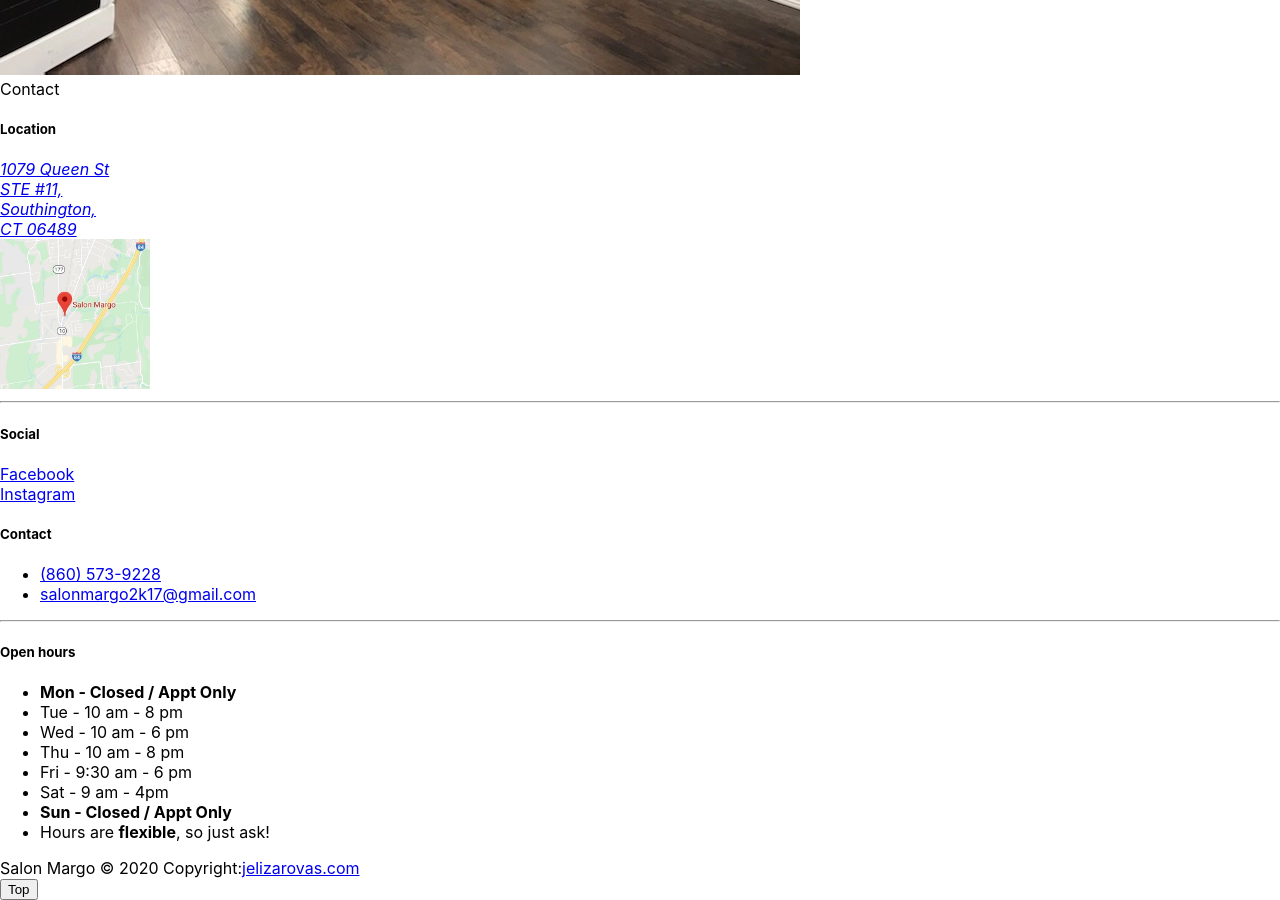
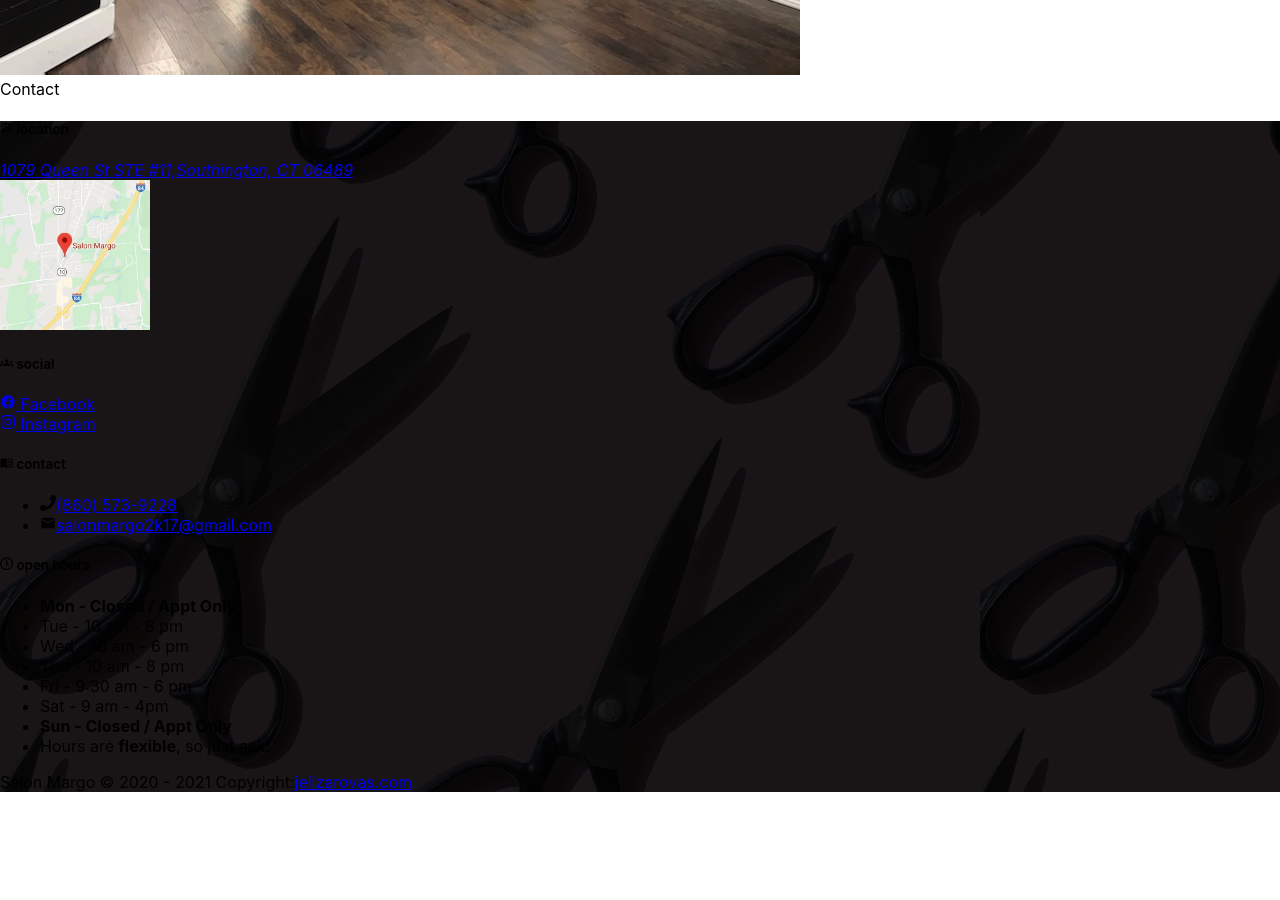
Before and after one commit to jelizarovas/HairByMargo.Com, a React (Create React App) app: page / in a window 1280 px wide. Shown: the part 9080-9980 px from the top of the page. After the commit the page ends 9872 px from the top, so only its background shows below. Built offline with nearby package versions, Linux system fonts and the light colour scheme.

Commit message:
fixed footer

```diff
--- a/src/components/layout/Footer.js
+++ b/src/components/layout/Footer.js
@@ -1,41 +1,36 @@
 import React from "react";
+import { MdEmail, MdFacebook, MdGroups, MdLockClock, MdMenuBook, MdOutlineMap } from "react-icons/md";
+import { FaInstagram, FaPhone, FaRegClock } from "react-icons/fa";
 
 export const Footer = () => {
   return (
-    <footer className="page-footer font-small pt-4 bg-dark text-white">
-      <div className="container text-md-left">
-        <div className="row">
-          <div className="col-md-4 mt-md-0 mt-3">
-            <h5 className="text-uppercase pb-2">
-              {/* style="border-bottom: 1px dashed white;" */}
-              <i data-feather="map"></i> Location
-            </h5>
-
-            <div className="row py-1">
-              <div className="col-lg-6">
+    <footer
+      className="bg-gray-600 flex  flex-col justify-around py-10  text-white"
+      style={{ backgroundImage: 'url("/images/scissors-bg.jpg")', boxShadow: "inset 0 0 0 2000px rgba(0, 0, 0, 0.9)" }}
+    >
+      <div className=" flex container  mx-auto flex-col lg:flex-row justify-around text-white py-3 px-10">
+        <div className="pb-2 lg:w-1/4">
+          <FooterHeader title="location" Icon={MdOutlineMap} />
+          <div className=" py-1 flex justify-between">
             <a
-                  className="text-white"
+              className="text-white "
               aria-label="Open Location"
               target="_blank"
               rel="noopener"
               href="https://www.google.com/maps/place/Salon+Margo/@41.6461054,-72.8749937,17z/data=!3m1!4b1!4m5!3m4!1s0x89e7ba83e34186cf:0x6b206121c02dda8d!8m2!3d41.6461054!4d-72.872805"
             >
-                  <address>
-                    1079 Queen St
-                    <br />
-                    STE #11,
-                    <br />
-                    Southington,
-                    <br />
-                    CT 06489
+              <address className="flex flex-col">
+                <span> 1079 Queen St</span>
+                <span> STE #11,</span>
+                <span>Southington,</span>
+                <span> CT 06489</span>
               </address>
             </a>
-              </div>
-              <div className="col-lg-6">
             <a
               href="https://www.google.com/maps/place/Salon+Margo/@41.6461054,-72.8749937,17z/data=!3m1!4b1!4m5!3m4!1s0x89e7ba83e34186cf:0x6b206121c02dda8d!8m2!3d41.6461054!4d-72.872805"
               target="_blank"
               rel="noopener noreferrer "
+              className="-mt-6 shadow-lg border-dashed border rounded p-2 bg-gray-600 mr-4"
             >
               <picture>
                 <source
@@ -53,65 +48,54 @@ export const Footer = () => {
             </a>
           </div>
         </div>
-          </div>
 
-          <hr className="clearfix w-100 d-md-none pb-3" />
-
-          <div className="col-md-4 mb-md-0 mb-3">
-            <h5 className="text-uppercase mb-0 pb-2">
-              {/* style="border-bottom: 1px dashed white;" */}
-              <i data-feather="users"></i> Social
-            </h5>
-            <div className="row ">
-              <div className="col-lg-6 pt-3">
+        <div className="lg:w-1/4 pb-2 ">
+          <FooterHeader title="social" Icon={MdGroups} />
+          <div className="flex justify-around py-6 text-xl ">
+            <div className="  ">
               <a
                 href="https://www.facebook.com/salonmargo2k17"
                 target="_blank"
                 rel="noopener noreferrer"
-                  className="text-white py-3"
+                className="text-white flex  items-center"
               >
-                  <i data-feather="facebook"></i> Facebook
+                <MdFacebook className="mr-2" /> Facebook
               </a>
             </div>
-              <div className="col-lg-6 py-3">
+            <div className="col-lg-6 ">
               <a
                 href="https://www.instagram.com/explore/locations/153012735297940/united-states/southington-connecticut/salon-margo/?hl=en"
                 target="_blank"
                 rel="noopener noreferrer"
-                  className="text-white py-3"
+                className="text-white  flex  items-center"
               >
-                  <i data-feather="instagram"></i> Instagram
+                <FaInstagram className="mr-2" /> Instagram
               </a>
             </div>
           </div>
-            <h5 id="contact" className="text-uppercase mb-0 pt-4 pb-1">
-              {/* style="border-bottom: 1px dashed white;" */}
-              <i data-feather="book-open"></i> Contact
-            </h5>
 
-            <ul className="list-unstyled footer-social-links">
-              <li>
-                <i data-feather="phone" alt="Phone"></i>
+          <div className=" pb-2 ">
+            <FooterHeader title="contact" Icon={MdMenuBook} />
+
+            <ul className="list-unstyled flex flex-col space-y-4 justify-around py-6 text-xl px-6">
+              <li className="flex">
+                <FaPhone className="mr-2" />
                 <a href="tel:860-573-9228" className="text-white">
                   (860) 573-9228
                 </a>
               </li>
-              <li>
-                <i data-feather="at-sign" alt="Email"></i>
+              <li className="flex">
+                <MdEmail className="mr-2" />
                 <a href="mailto:salonmargo2k17@gmail.com" className="text-white">
                   salonmargo2k17@gmail.com
                 </a>
               </li>
             </ul>
           </div>
+        </div>
 
-          <hr className="clearfix w-100 d-md-none pb-3" />
-
-          <div className="col-md-4 mb-md-0 mb-3">
-            <h5 className="text-uppercase pb-2">
-              {/* style="border-bottom: 1px dashed white;" */}
-              <i data-feather="clock"></i> Open hours
-            </h5>
+        <div className="mb-3">
+          <FooterHeader title="open hours" Icon={FaRegClock} />
 
           <ul className="list-unstyled">
             <li>
@@ -131,17 +115,17 @@ export const Footer = () => {
           </ul>
         </div>
       </div>
-      </div>
-
       <div className="footer-copyright text-center py-5 text-muted">
-        Salon Margo © 2020 Copyright:
-        <a target="_blank" rel="noopener noreferrer" href="https://jelizarovas.com" className="text-white">
+        Salon Margo © 2020 - {new Date().getFullYear()} Copyright:
+        <a
+          target="_blank"
+          rel="noopener noreferrer"
+          href="https://jelizarovas.com"
+          className="font-bold hover:underline ml-2 text-orange-400"
+        >
           jelizarovas.com
         </a>
       </div>
-      <button onClick={topFunction} id="myBtn" title="Go to top">
-        Top
-      </button>
     </footer>
   );
 };
@@ -150,3 +134,11 @@ function topFunction() {
   document.body.scrollTop = 0; // For Safari
   document.documentElement.scrollTop = 0; // For Chrome, Firefox, IE and Opera
 }
+
+const FooterHeader = ({ Icon, title, ...props }) => {
+  return (
+    <h5 className="uppercase px-4 pb-2 flex items-center space-x-2 text-2xl border-b border-dashed ">
+      <Icon /> <span> {title} </span>
+    </h5>
+  );
+};
```
Also changed, not shown: public/images/scissors-bg.jpg (added). Lines whose indentation alone changed are shown as unchanged.
